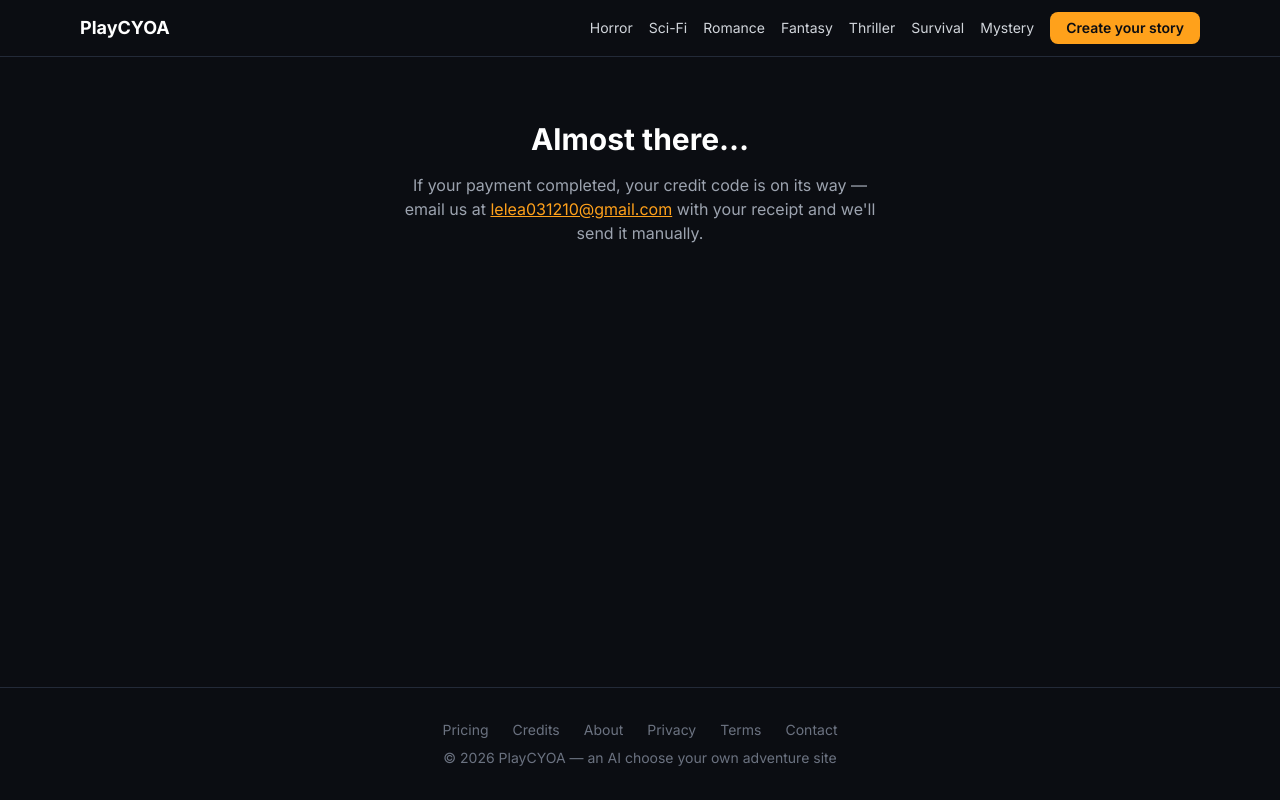
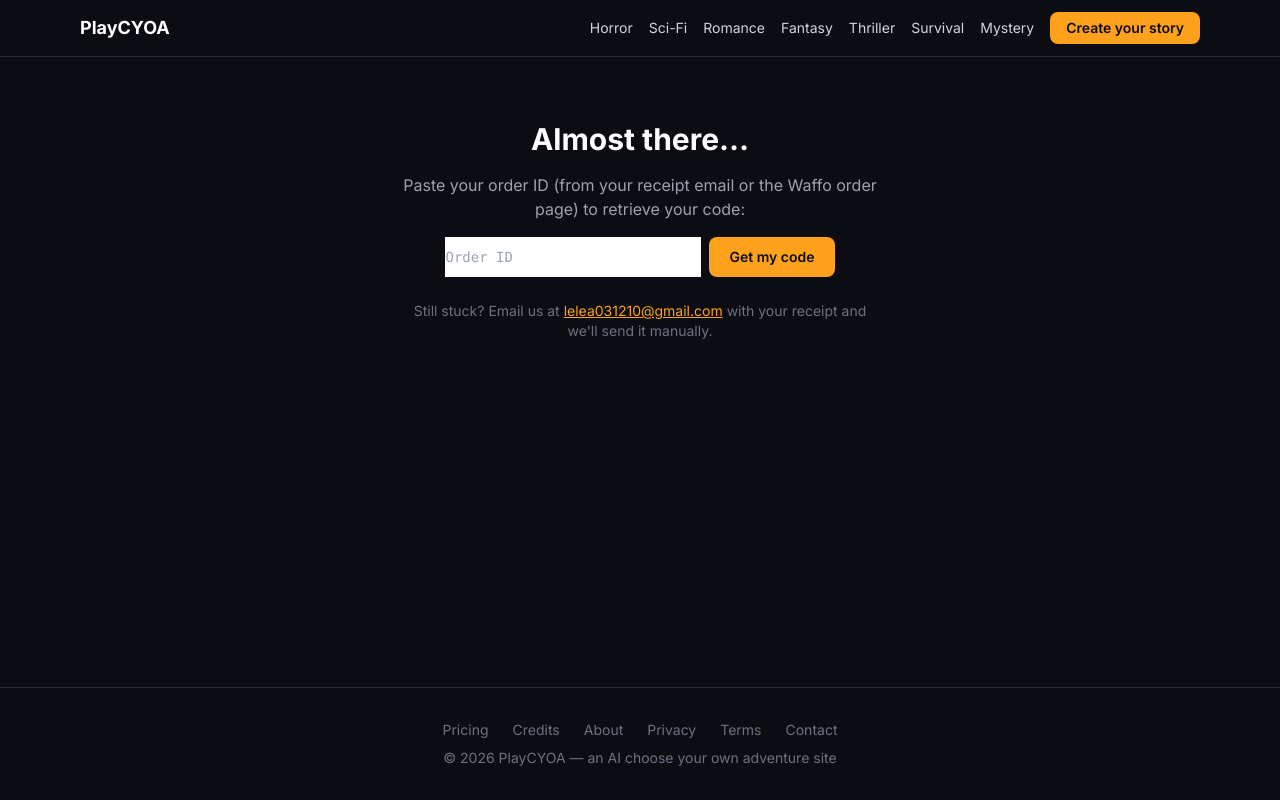
Before and after one commit to qingqiu520/playcyoa, a Next.js app: page /credits/success in a window 1280 px wide. Built offline with nearby package versions, Linux system fonts and the light colour scheme; no server answers.

Commit message:
Success page: wider param names + manual order ID lookup

```diff
--- a/src/app/credits/success/page.tsx
+++ b/src/app/credits/success/page.tsx
@@ -10,9 +10,16 @@ function SuccessInner() {
     params.get("orderId") ||
     params.get("order_id") ||
     params.get("order") ||
+    params.get("orderUuid") ||
+    params.get("order_uuid") ||
     params.get("id") ||
+    params.get("sessionId") ||
+    params.get("session_id") ||
     "";
-  const [state, setState] = useState<"loading" | "ready" | "error">("loading");
+  const [manualId, setManualId] = useState("");
+  const [state, setState] = useState<"loading" | "ready" | "error">(
+    orderId ? "loading" : "error"
+  );
   const [code, setCode] = useState("");
   const [copied, setCopied] = useState(false);
 
@@ -88,9 +95,38 @@ function SuccessInner() {
           <h1 className="mb-4 text-3xl font-bold text-white">
             Almost there…
           </h1>
-          <p className="mb-6 text-gray-400">
-            If your payment completed, your credit code is on its way — email
-            us at{" "}
+          <p className="mb-4 text-gray-400">
+            Paste your order ID (from your receipt email or the Waffo order
+            page) to retrieve your code:
+          </p>
+          <div className="mb-6 flex justify-center gap-2">
+            <input
+              value={manualId}
+              onChange={(e) => setManualId(e.target.value)}
+              placeholder="Order ID"
+              className="input-date w-64 font-mono text-sm"
+            />
+            <button
+              onClick={async () => {
+                const r = await fetch(
+                  `/api/credits/order?id=${encodeURIComponent(manualId.trim())}`
+                );
+                if (r.ok) {
+                  const d = await r.json();
+                  setCode(d.code);
+                  localStorage.setItem("cyoa_credit_code", d.code);
+                  setState("ready");
+                } else {
+                  alert("No code found for that order yet — try again in a minute.");
+                }
+              }}
+              className="btn-primary text-sm"
+            >
+              Get my code
+            </button>
+          </div>
+          <p className="mb-6 text-sm text-gray-500">
+            Still stuck? Email us at{" "}
             <a href="mailto:lelea031210@gmail.com" className="text-accent underline">
               lelea031210@gmail.com
             </a>{" "}
```
